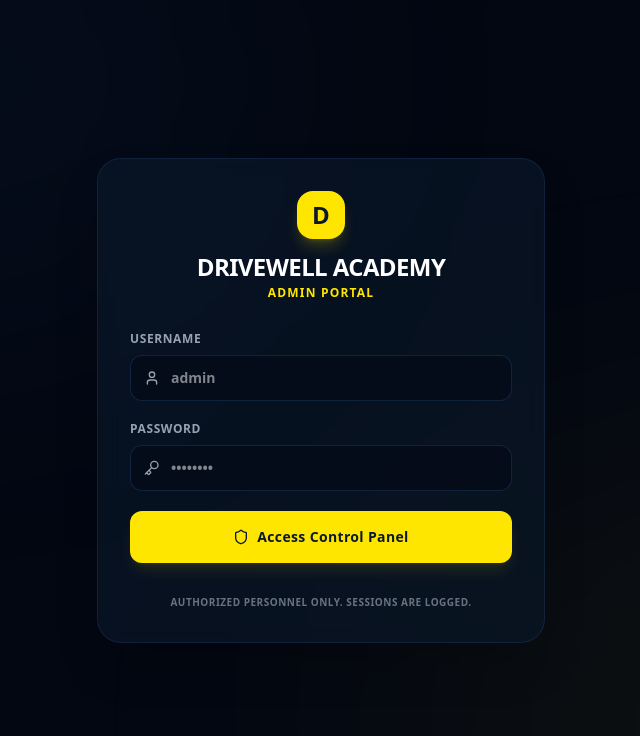
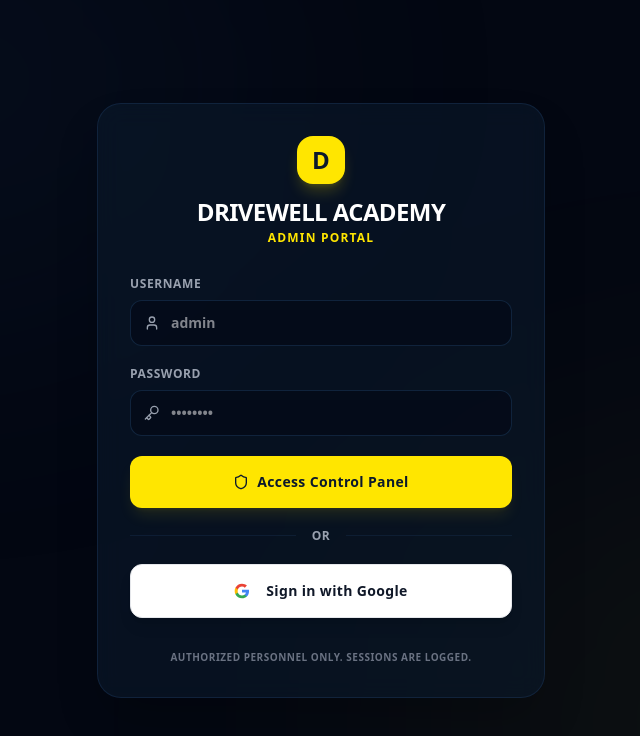
Before and after one commit to sdubz4tw/driving-school-website, a Next.js app: page /admin/login in a window 1280 px wide. Shown: the top 736 px of the page, without its empty margins (319-959 px from the left). Built offline with nearby package versions, Linux system fonts and the light colour scheme.

Commit message:
Configure strict route security with NextAuth middleware and Google Sign-In button controls

```diff
--- a/package.json
+++ b/package.json
@@ -13,6 +13,7 @@
     "@vercel/kv": "^3.0.0",
     "lucide-react": "^1.23.0",
     "next": "16.2.10",
+    "next-auth": "^4.24.14",
     "react": "19.2.4",
     "react-dom": "19.2.4"
   },
--- a/src/app/admin/login/page.tsx
+++ b/src/app/admin/login/page.tsx
@@ -3,6 +3,7 @@
 import { useState } from "react";
 import { useRouter } from "next/navigation";
 import { Shield, Key, User, AlertCircle, Loader2 } from "lucide-react";
+import { signIn } from "next-auth/react";
 
 export default function LoginPage() {
   const router = useRouter();
@@ -10,6 +11,11 @@
   const [password, setPassword] = useState("");
   const [error, setError] = useState("");
   const [loading, setLoading] = useState(false);
+
+  const handleGoogleSignIn = () => {
+    setLoading(true);
+    signIn("google", { callbackUrl: "/" });
+  };
 
   const handleSubmit = async (e: React.FormEvent) => {
     e.preventDefault();
@@ -145,6 +151,27 @@
           </button>
         </form>
 
+        <div className="relative flex py-5 items-center">
+          <div className="flex-grow border-t border-brand-blue-light/30"></div>
+          <span className="flex-shrink mx-4 text-gray-400 text-xs font-bold uppercase tracking-wider">Or</span>
+          <div className="flex-grow border-t border-brand-blue-light/30"></div>
+        </div>
+
+        <button
+          type="button"
+          onClick={handleGoogleSignIn}
+          disabled={loading}
+          className="w-full py-4 rounded-xl bg-white text-gray-900 font-bold text-sm tracking-wide shadow-lg hover:scale-[1.01] active:scale-[0.99] transition-all disabled:opacity-50 flex items-center justify-center gap-2 cursor-pointer border border-gray-200"
+        >
+          <svg className="w-4 h-4 mr-2" viewBox="0 0 24 24">
+            <path fill="#4285F4" d="M22.56 12.25c0-.78-.07-1.53-.2-2.25H12v4.26h5.92c-.26 1.37-1.04 2.53-2.21 3.31v2.77h3.57c2.08-1.92 3.28-4.74 3.28-8.09z" />
+            <path fill="#34A853" d="M12 23c2.97 0 5.46-.98 7.28-2.66l-3.57-2.77c-.98.66-2.23 1.06-3.71 1.06-2.86 0-5.29-1.93-6.16-4.53H2.18v2.84C3.99 20.53 7.7 23 12 23z" />
+            <path fill="#FBBC05" d="M5.84 14.09c-.22-.66-.35-1.36-.35-2.09s.13-1.43.35-2.09V7.06H2.18C1.43 8.55 1 10.22 1 12s.43 3.45 1.18 4.94l2.85-2.22.81-.63z" />
+            <path fill="#EA4335" d="M12 5.38c1.62 0 3.06.56 4.21 1.64l3.15-3.15C17.45 2.09 14.97 1 12 1 7.7 1 3.99 3.47 2.18 7.06l3.66 2.84c.87-2.6 3.3-4.52 6.16-4.52z" />
+          </svg>
+          Sign in with Google
+        </button>
+
         <div className="mt-8 text-center text-[10px] text-gray-500 font-semibold uppercase tracking-wider">
           <p>Authorized personnel only. Sessions are logged.</p>
         </div>
--- /dev/null
+++ b/src/app/api/auth/[...nextauth]/route.ts
@@ -0,0 +1,17 @@
+import NextAuth from "next-auth";
+import GoogleProvider from "next-auth/providers/google";
+
+const handler = NextAuth({
+  providers: [
+    GoogleProvider({
+      clientId: process.env.GOOGLE_CLIENT_ID || "mock-google-client-id",
+      clientSecret: process.env.GOOGLE_CLIENT_SECRET || "mock-google-client-secret",
+    }),
+  ],
+  pages: {
+    signIn: "/admin/login",
+  },
+  secret: process.env.NEXTAUTH_SECRET || "mock-nextauth-secret-key-32-chars-long",
+});
+
+export { handler as GET, handler as POST };
--- a/src/app/layout.tsx
+++ b/src/app/layout.tsx
@@ -53,6 +53,8 @@
   }
 };
 
+import { Providers } from "./providers";
+
 export default function RootLayout({
   children,
 }: Readonly<{
@@ -63,7 +65,9 @@
       lang="en"
       className={`${geistSans.variable} ${geistMono.variable} h-full antialiased`}
     >
-      <body className="min-h-full flex flex-col">{children}</body>
+      <body className="min-h-full flex flex-col">
+        <Providers>{children}</Providers>
+      </body>
     </html>
   );
 }
--- a/src/app/page.tsx
+++ b/src/app/page.tsx
@@ -2,6 +2,7 @@
 
 import { useState, useEffect, useCallback, useRef } from "react";
 import Image from "next/image";
+import { useSession } from "next-auth/react";
 import {
   Star,
   Pencil,
@@ -66,7 +67,15 @@
   const [currentSlide, setCurrentSlide] = useState(0);
   const [isAdmin, setIsAdmin] = useState(false);
 
+  const { data: session } = useSession();
+
   const [content, setContent] = useState<SiteContent>(DEFAULT_CONTENT);
+
+  useEffect(() => {
+    if (session) {
+      setIsAdmin(true);
+    }
+  }, [session]);
 
   /* ── fetch content ─────────────────────────────── */
   useEffect(() => {
--- /dev/null
+++ b/src/app/providers.tsx
@@ -0,0 +1,7 @@
+"use client";
+
+import { SessionProvider } from "next-auth/react";
+
+export function Providers({ children }: { children: React.ReactNode }) {
+  return <SessionProvider>{children}</SessionProvider>;
+}
--- a/src/middleware.ts
+++ b/src/middleware.ts
@@ -1,28 +1,11 @@
-import { NextResponse } from "next/server";
-import type { NextRequest } from "next/server";
+import { withAuth } from "next-auth/middleware";
 
-export function middleware(request: NextRequest) {
-  const session = request.cookies.get("drivewell_session");
-
-  // Protect admin dashboard
-  if (request.nextUrl.pathname.startsWith("/admin/dashboard")) {
-    if (!session || session.value !== "authorized_session_token_value") {
-      const loginUrl = new URL("/admin/login", request.url);
-      return NextResponse.redirect(loginUrl);
-    }
-  }
-
-  // Redirect to dashboard if logged in and accessing login page
-  if (request.nextUrl.pathname.startsWith("/admin/login")) {
-    if (session && session.value === "authorized_session_token_value") {
-      const dashboardUrl = new URL("/admin/dashboard", request.url);
-      return NextResponse.redirect(dashboardUrl);
-    }
-  }
-
-  return NextResponse.next();
-}
+export default withAuth({
+  pages: {
+    signIn: "/admin/login", // Redirect unauthorized users here
+  },
+});
 
 export const config = {
-  matcher: ["/admin/:path*"],
+  matcher: ["/admin/dashboard/:path*", "/admin/settings/:path*"], // Paths to protect
 };
```
Also changed, not shown: 1 other file (tests, documents, lock files or other folders).
